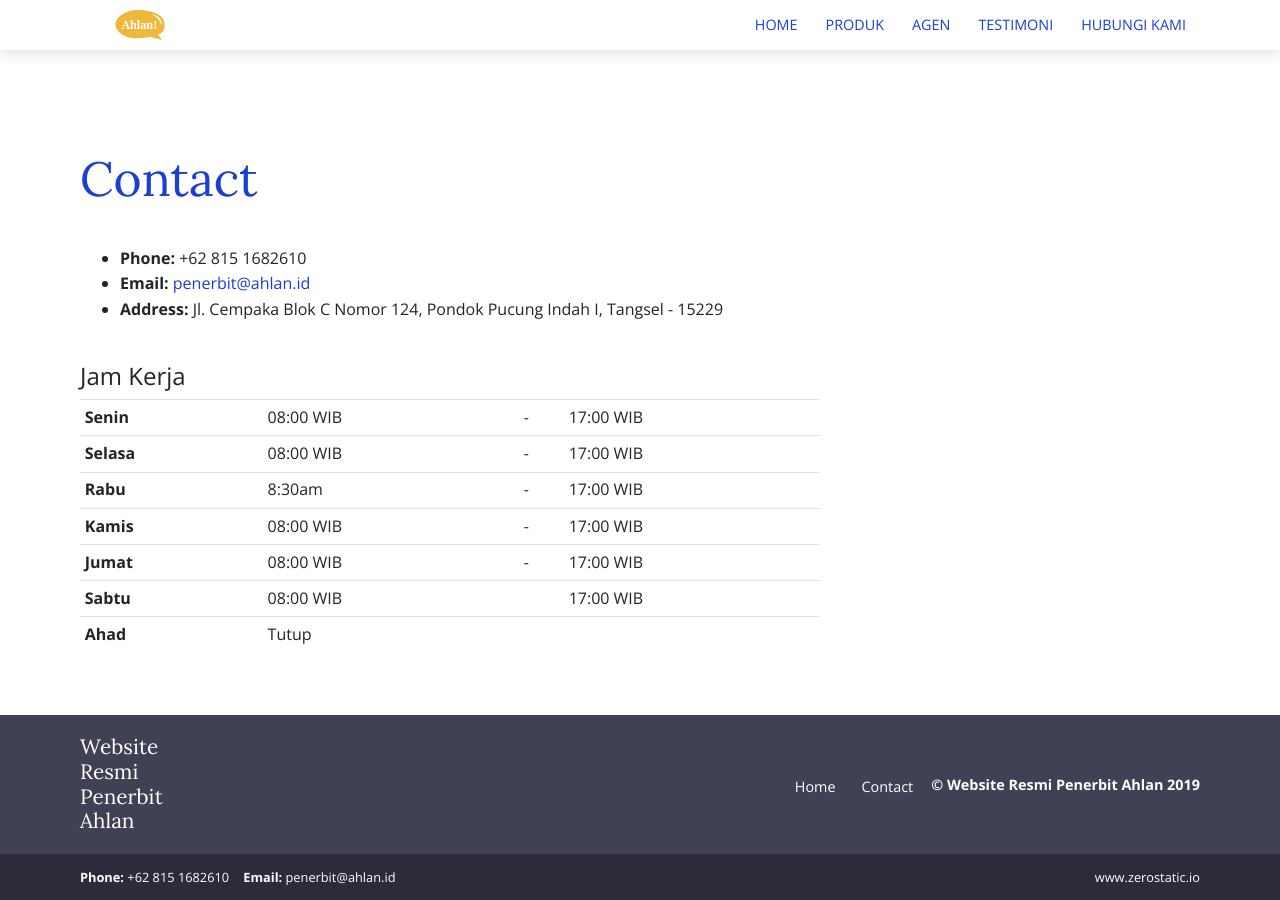
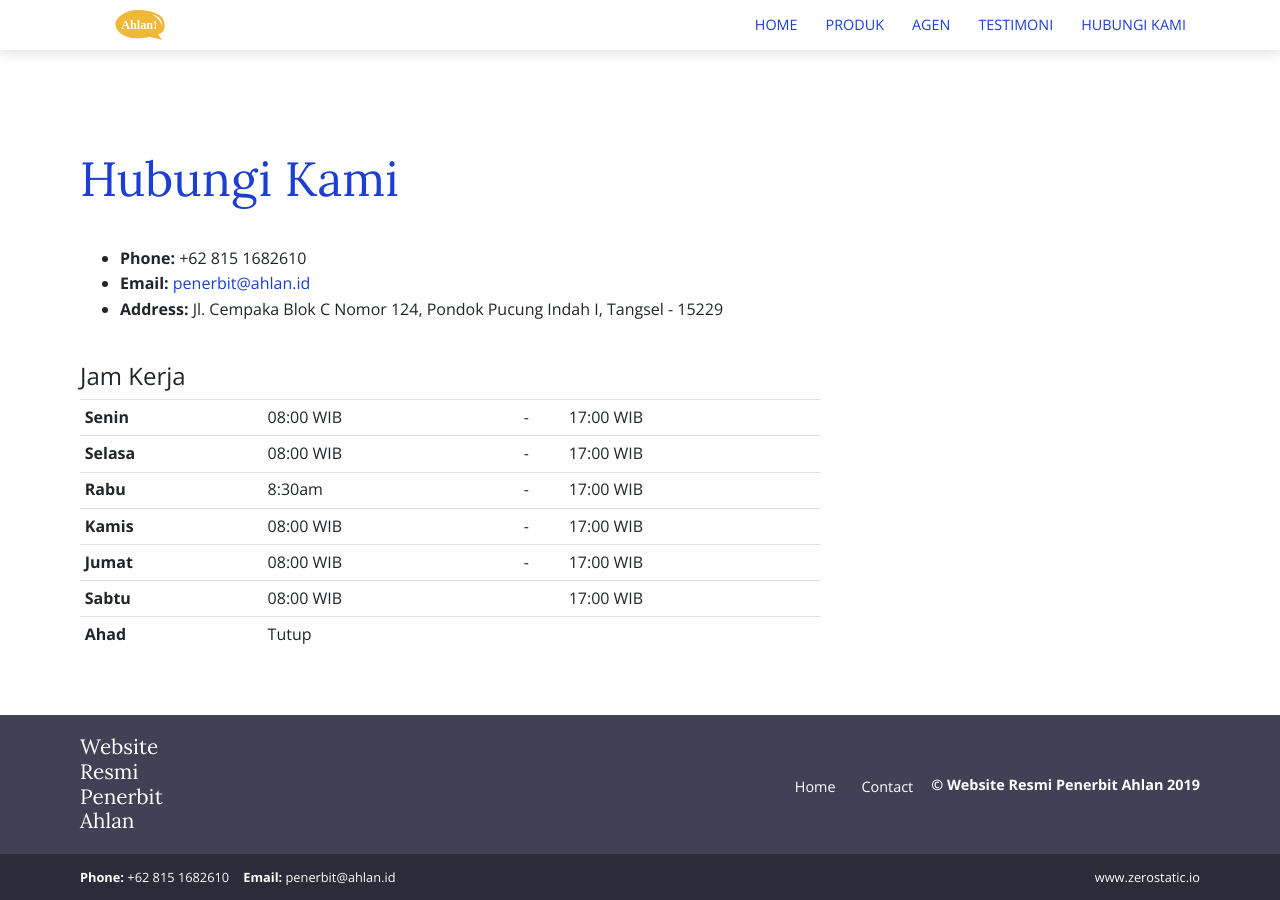
Before and after one commit to ahlanid/ahlanid.github.io, a Jekyll site: the page built from contact.html, in a window 1280 px wide. Built offline with Jekyll 4.4.1, drawn with Linux system fonts in a browser that asks for light colours.

Commit message:
Update contact.html

```diff
--- a/contact.html
+++ b/contact.html
@@ -1,5 +1,5 @@
 ---
-title: Contact
+title: 'Hubungi Kami'
 layout: default
 bodyClass: page-contact
 ---
@@ -8,7 +8,7 @@ bodyClass: page-contact
   <div class="container">
     <div class="row">
       <div class="col-12">
-        <h1>Contact</h1>
+        <h1>Hubungi Kami</h1>
       </div>
     </div>
   </div>
```
